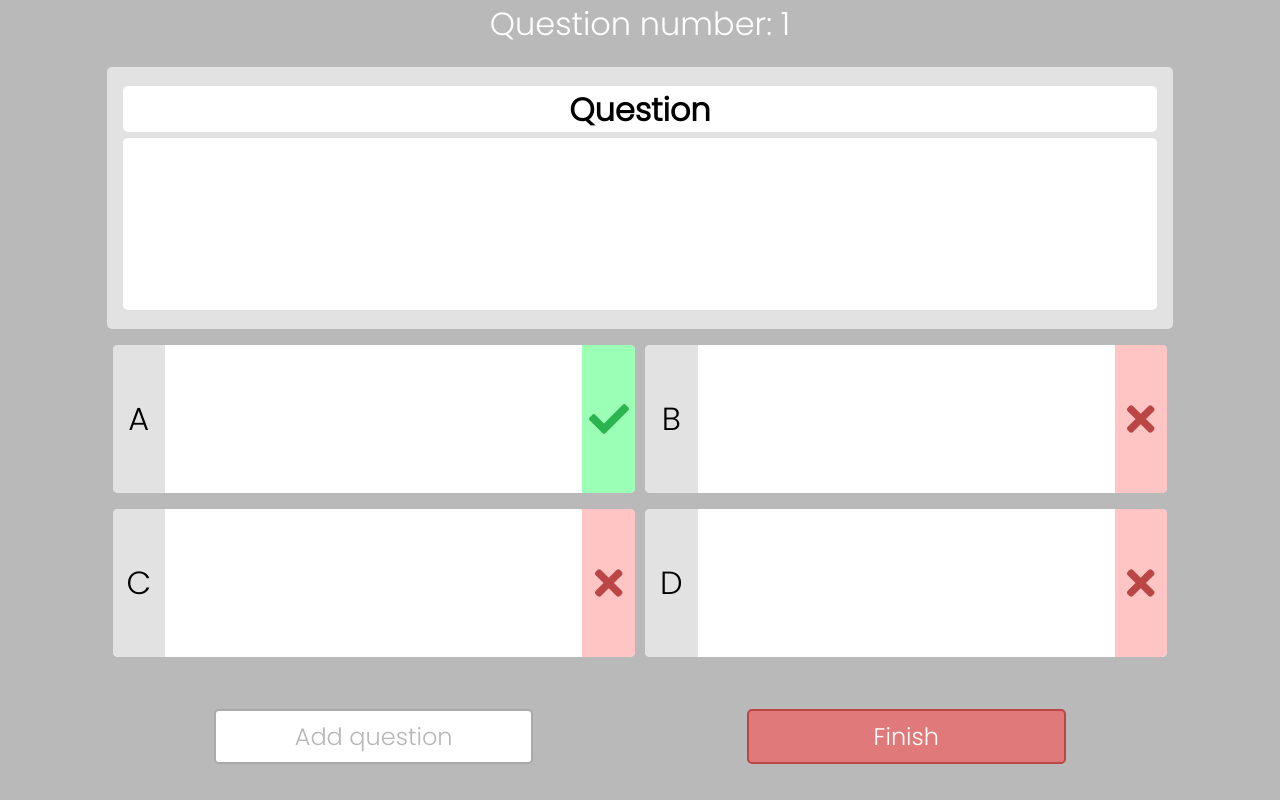
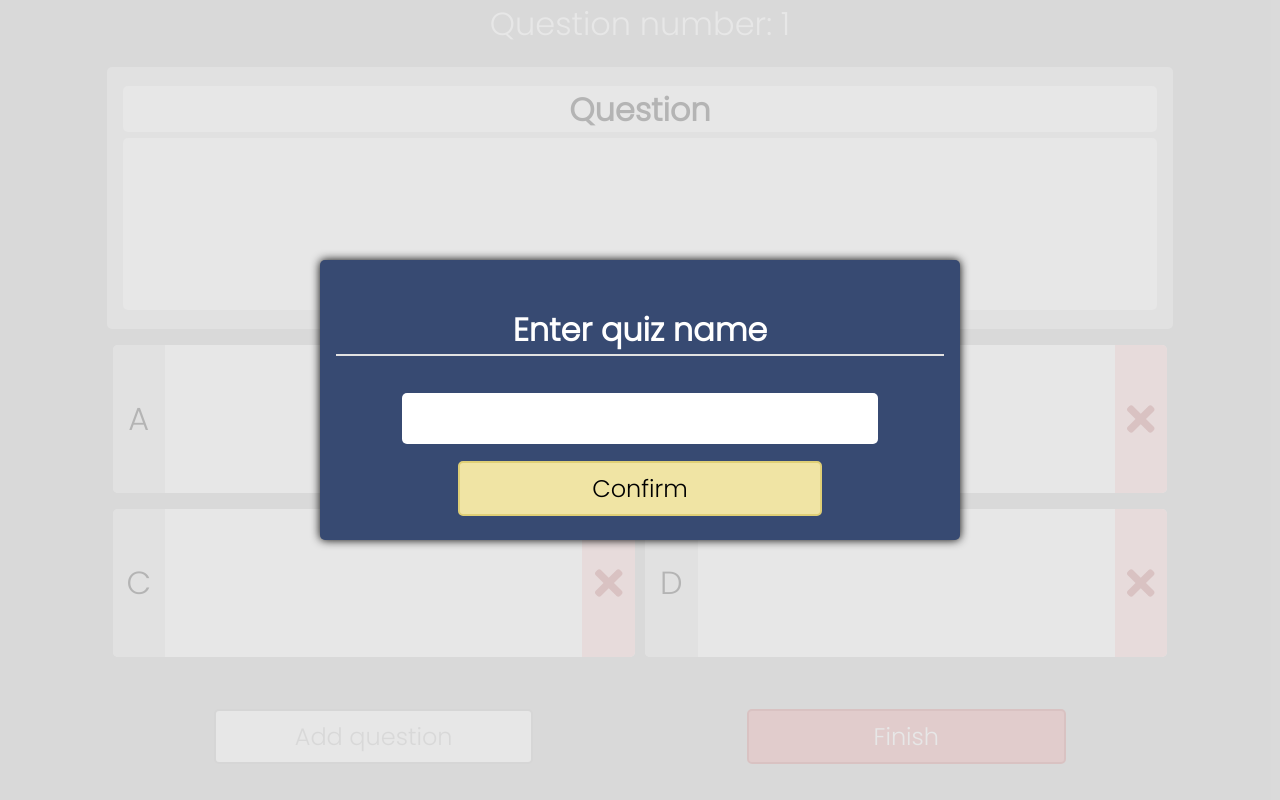
Before and after one commit to Centmsn/quiz-generator, a Next.js app: page /Dashboard/newquiz in a window 1280 px wide. Both pictures are taken after a click on the button "Finish". Built offline with nearby package versions, Linux system fonts and the light colour scheme; no server answers.

Commit message:
add quizNameForm

```diff
--- /dev/null
+++ b/components/QuizNameForm/index.js
@@ -0,0 +1,31 @@
+import styles from "./index.module.scss";
+
+import Button from "../Button";
+import { useRef } from "react";
+
+const QuizNameForm = ({ closeModal, addQuiz }) => {
+  const backdropRef = useRef(null);
+
+  const handleCloseModal = e => {
+    if (e.target !== backdropRef.current) return;
+    closeModal();
+  };
+
+  return (
+    <div
+      className={styles.backdrop}
+      onClick={handleCloseModal}
+      ref={backdropRef}
+    >
+      <div className={styles.container}>
+        <h1 className={styles.title}>Enter quiz name</h1>
+        <input className={styles.input} />
+        <Button important onClick={addQuiz}>
+          Confirm
+        </Button>
+      </div>
+    </div>
+  );
+};
+
+export default QuizNameForm;
--- /dev/null
+++ b/components/QuizNameForm/index.module.scss
@@ -0,0 +1,57 @@
+@import "../../styles/variables";
+
+.container {
+  z-index: 9999;
+  position: absolute;
+  top: 50%;
+  left: 50%;
+
+  width: 50vw;
+  height: 35vh;
+
+  transform: translate(-50%, -50%);
+
+  display: flex;
+  flex-wrap: wrap;
+  justify-content: center;
+  align-items: center;
+
+  border-radius: 5px;
+  box-shadow: 0 0 10px 0 black;
+
+  background: $blue;
+
+  padding: 1rem;
+}
+
+.backdrop {
+  z-index: 999;
+  position: absolute;
+  top: 0;
+  right: 0;
+  bottom: 0;
+  left: 0;
+
+  background: fade-out($gray, 0.2);
+}
+
+.input {
+  flex-basis: 60%;
+
+  border-radius: 5px;
+  border: none;
+
+  font-size: 1.5rem;
+
+  padding: 0.5rem;
+}
+
+.title {
+  flex-basis: 100%;
+
+  border-bottom: 2px solid $gray;
+
+  text-align: center;
+
+  color: white;
+}
--- a/pages/Dashboard/newquiz/index.js
+++ b/pages/Dashboard/newquiz/index.js
@@ -7,6 +7,7 @@ import QuizContext from "../../../context/QuizContext";
 import AnswerForm from "../../../components/AnswerForm";
 import QuestionForm from "../../../components/QuestionForm";
 import Button from "../../../components/Button";
+import QuizNameForm from "../../../components/QuizNameForm";
 
 const INITIAL_ANSWERS = {
   0: "",
@@ -19,6 +20,7 @@ const newQuiz = () => {
   const [question, setQuestion] = useState("");
   const [answers, setAnswers] = useState(INITIAL_ANSWERS);
   const [correct, setCorrect] = useState(0);
+  const [isModalVisible, setIsModalVisible] = useState(false);
   const { questions, addQuestion, reset } = useContext(QuizContext);
 
   const router = useRouter();
@@ -52,6 +54,10 @@ const newQuiz = () => {
       ...prev,
       [index]: value,
     }));
+  };
+
+  const handleToggleModal = () => {
+    setIsModalVisible(prev => !prev);
   };
 
   const handleAddQuiz = async () => {
@@ -98,10 +104,14 @@ const newQuiz = () => {
         >
           Add question
         </Button>
-        <Button size="small" danger onClick={handleAddQuiz}>
+        <Button size="small" danger onClick={handleToggleModal}>
           Finish
         </Button>
       </div>
+
+      {isModalVisible && (
+        <QuizNameForm closeModal={handleToggleModal} addQuiz={handleAddQuiz} />
+      )}
     </div>
   );
 };
```
